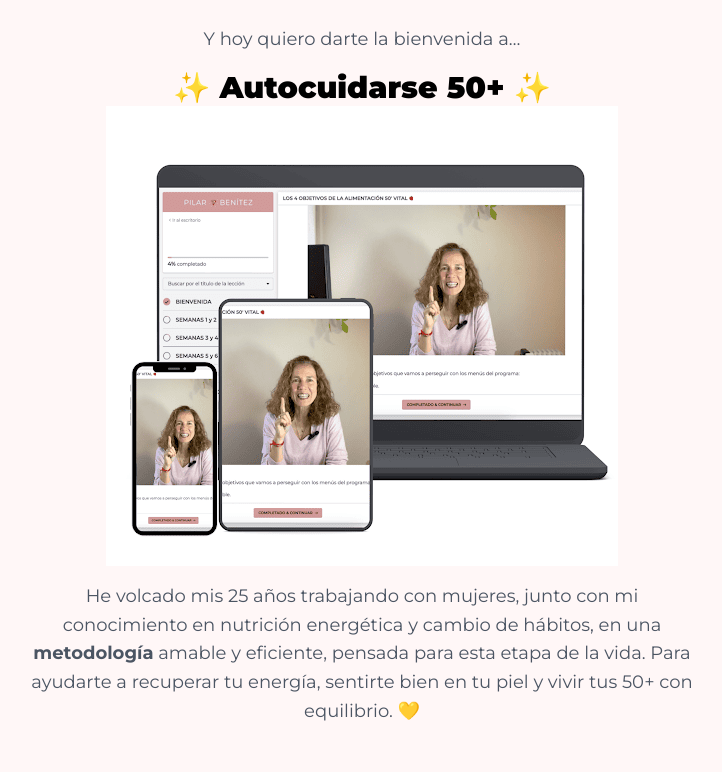
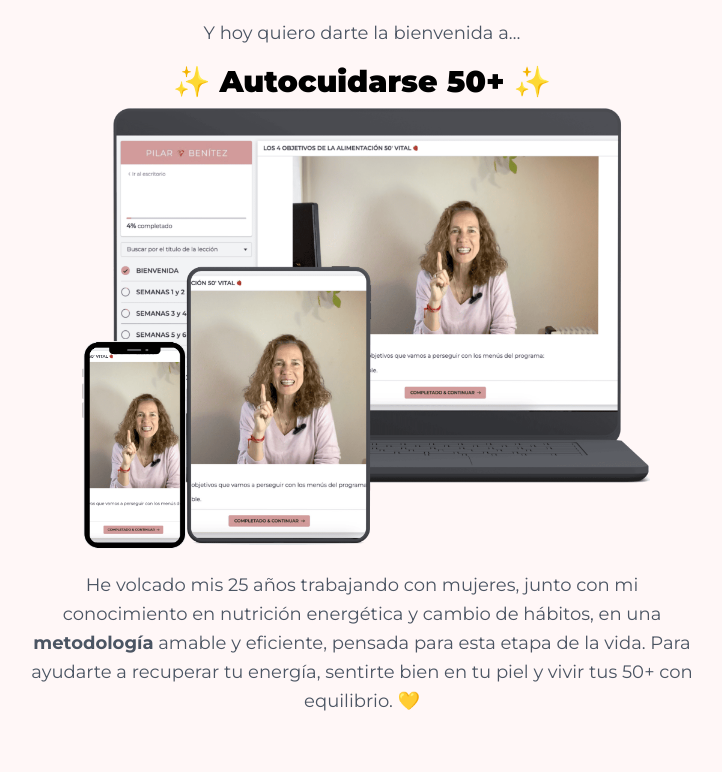
Before and after one commit to eventuresync/landing-template, a Next.js app: page / in a window 1280 px wide. Shown: the part 4348-5120 px from the top of the page, without its empty margins (278-1000 px from the left). Built offline with nearby package versions, Linux system fonts and the light colour scheme.

Commit message:
fixed issues on images and some spaces

```diff
--- a/app/globals.css
+++ b/app/globals.css
@@ -1,6 +1,10 @@
 @tailwind base;
 @tailwind components;
 @tailwind utilities;
+
+html {
+  scroll-behavior: smooth;
+}
 
 :root {
   /* Colors */
--- a/components/sections/Autocuidarse.tsx
+++ b/components/sections/Autocuidarse.tsx
@@ -18,7 +18,7 @@ export default function Autocuidarse() {
         </div>
         <div className="flex flex-col justify-center items-center ">
           <div className="flex items-start space-x-4">
-            <img src="/autocuidarse.png" />
+            <img src="/autocuidarse.png" className=" md:max-w-xl" />
           </div>
         </div>
         <p className="text-l py-4 text-center text-gray-600  max-w-2xl mx-auto">
--- a/components/sections/CourseInclude.tsx
+++ b/components/sections/CourseInclude.tsx
@@ -46,7 +46,7 @@ export default function CourseIncludes() {
         </p>
 
         <div className="flex justify-center items-center max-w-4xl mx-auto">
-          <Card className="p-8">
+          <Card className="p-8 px-[30px] lg:px-[130px]">
             <div className="flex flex-col items-center gap-3 mb-6">
               <UserCheck className="w-12 h-12 text-[#FF3366]" />
               <h3 className="text-3xl lg:text-5xl text-center font-bold">
--- a/components/sections/ProgramIncludes.tsx
+++ b/components/sections/ProgramIncludes.tsx
@@ -28,7 +28,7 @@ export default function ProgramIncludes() {
           Entonces, esta mentoría es para ti.
         </p>
         <div className="flex justify-center items-center max-w-4xl mx-auto">
-          <Card className="p-8">
+          <Card className="p-8 px-[30px] lg:px-[130px]">
             <div className="flex flex-col items-center gap-3 mb-6">
               <UserCheck className="w-12 h-12 text-[#FF3366]" />
               <h3 className="text-3xl lg:text-5xl text-center font-bold">
```
Also changed, not shown: public/autocuidarse.png, public/pilar-hero.png.
